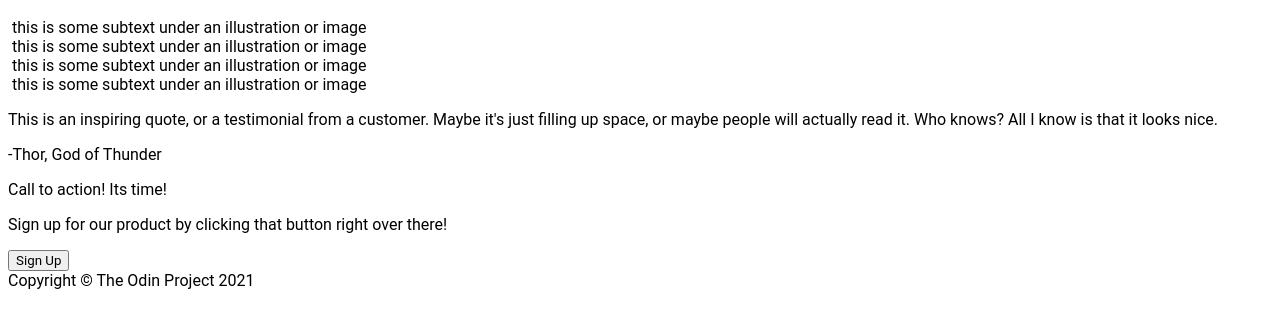
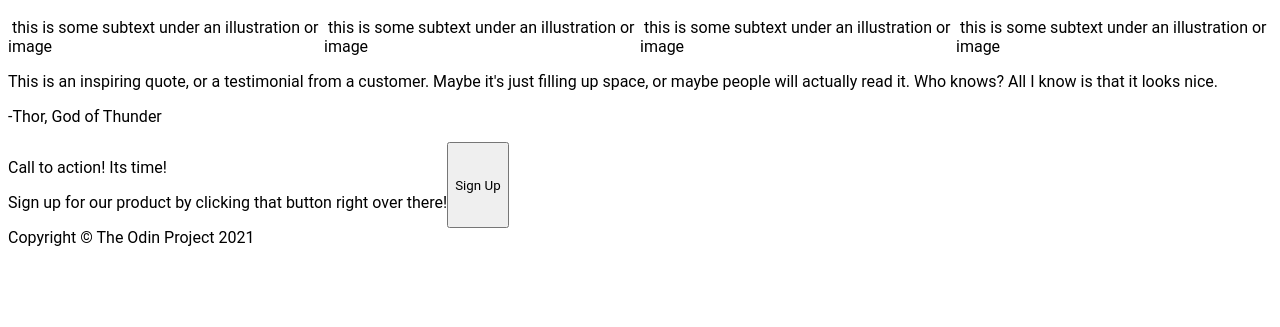
Before and after one commit to N0tAdm1n/product-landing-page, a plain HTML site: page index.html in a window 1280 px wide. Shown: the part 325-652 px from the top of the page. Drawn offline with Linux system fonts and the light colour scheme.

Commit message:
Added flex to the rest of the page

```diff
--- a/index.html
+++ b/index.html
@@ -35,9 +35,9 @@
         </div>
     </div>
 
-    <div>
+    <div class="information">
         <h1>Some random information</h1>
-        <div>
+        <div class="information-images">
             <div>
                 <img src="" alt="">
                 this is some subtext under an illustration or image
@@ -57,14 +57,14 @@
         </div>
     </div>
 
-    <div>
+    <div class="quote">
         <p>This is an inspiring quote, or a testimonial from a customer.
             Maybe it's just filling up space, or maybe people will actually
             read it. Who knows? All I know is that it looks nice.</p>
         <p>-Thor, God of Thunder</p>
     </div>
 
-    <div>
+    <div class="exit-banner">
         <div>
             <p>Call to action! Its time!</p>
             <p>Sign up for our product by clicking that button right over there!</p>
--- a/style.css
+++ b/style.css
@@ -58,3 +58,16 @@ a {
     display: flex;
     flex-direction: column;
 }
+
+.information {
+    display: flex;
+    flex-direction: column;
+}
+
+.information-images {
+    display: flex;
+}
+
+.exit-banner {
+    display: flex;
+}
```
